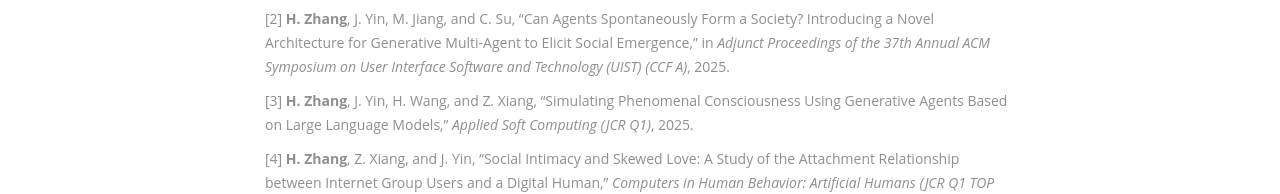
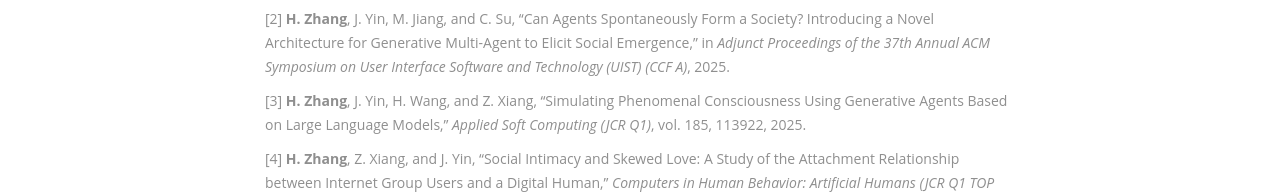
Before and after one commit to armihia/armihia.github.io, a plain HTML site: page index.html in a window 1280 px wide. Shown: the part 2571-2765 px from the top of the page. Drawn offline with nearby package versions, Linux system fonts and the light colour scheme.

Commit message:
Add files via upload

```diff
--- a/index.html
+++ b/index.html
@@ -178,7 +178,7 @@
               </p>
 
               <p>
-                	[3] <b>H. Zhang</b>, J. Yin, H. Wang, and Z. Xiang, “Simulating Phenomenal Consciousness Using Generative Agents Based on Large Language Models,” <i>Applied Soft Computing (JCR Q1)</i>, 2025.
+                	[3] <b>H. Zhang</b>, J. Yin, H. Wang, and Z. Xiang, “Simulating Phenomenal Consciousness Using Generative Agents Based on Large Language Models,” <i>Applied Soft Computing (JCR Q1)</i>, vol. 185, 113922, 2025.
               </p>
 
 			  <p>
```
